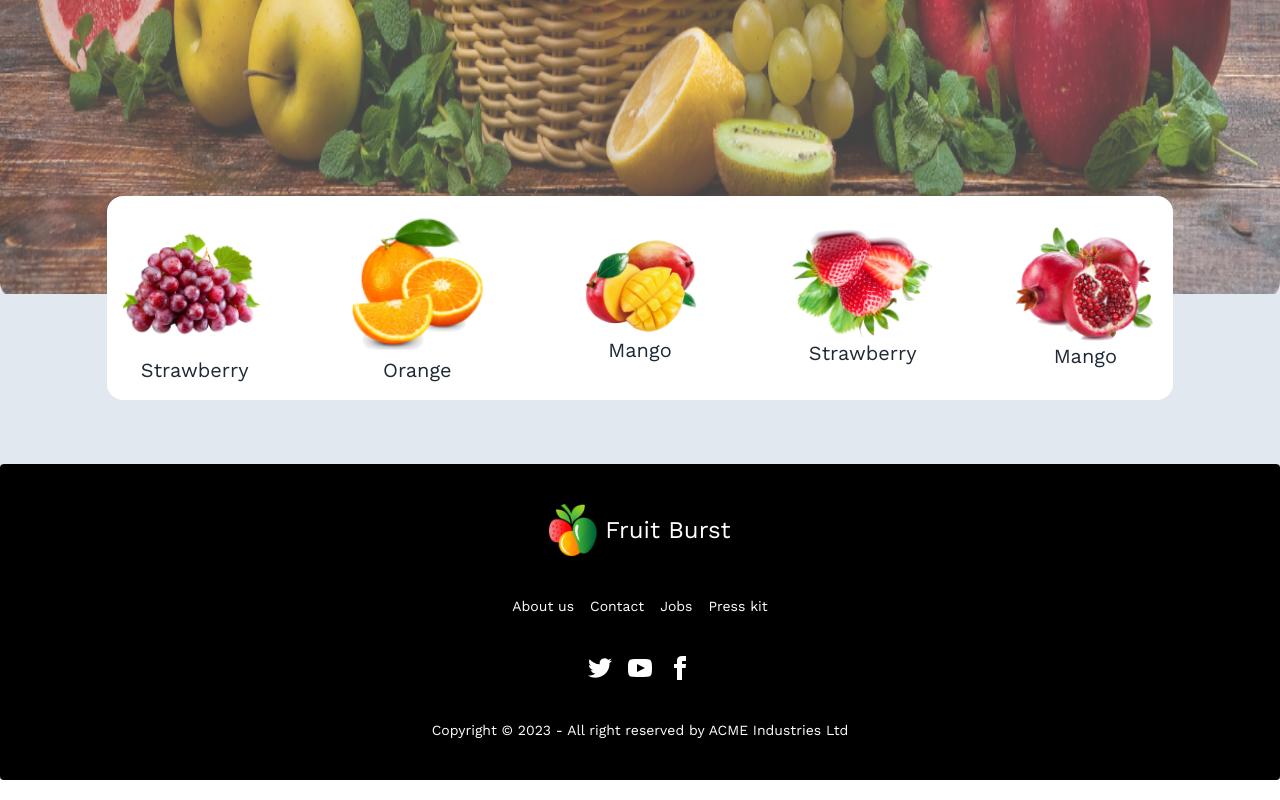
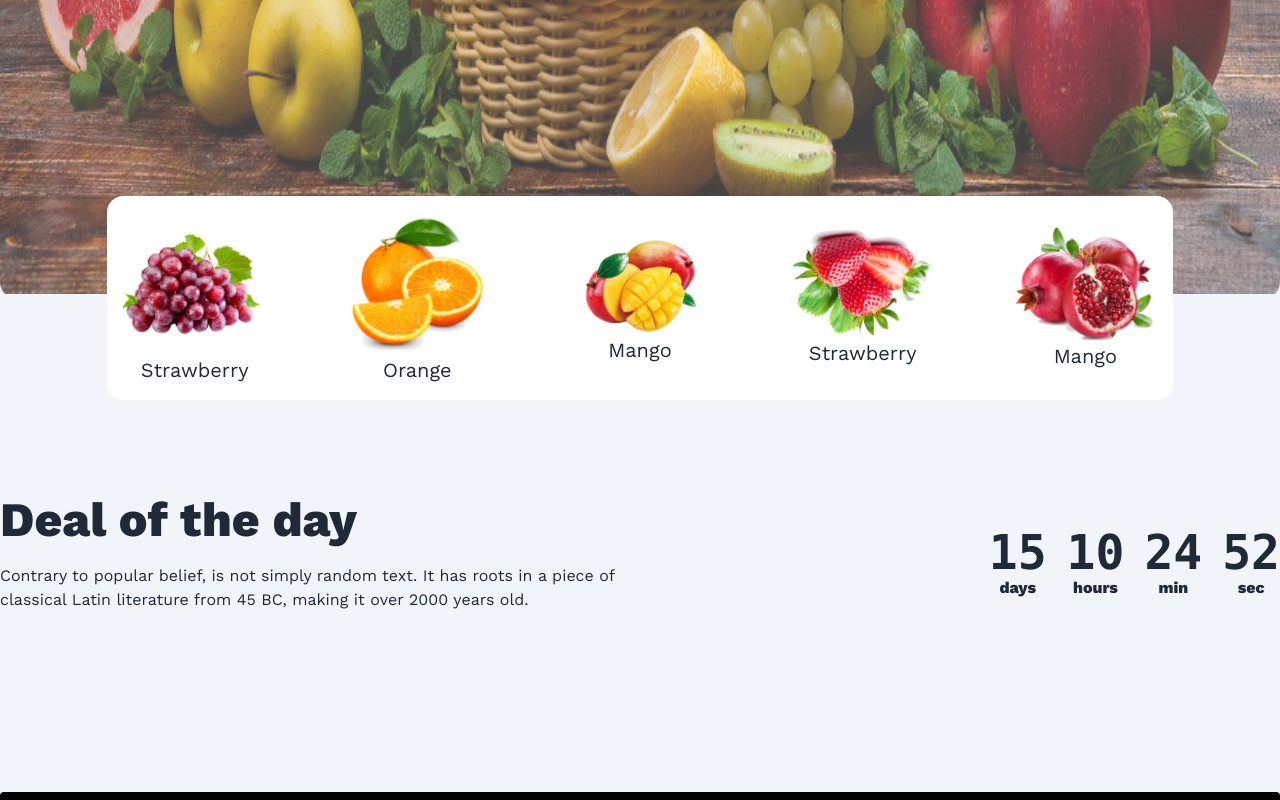
Before and after one commit to freelancerjoynal/assignment-three-fruit-blust, a plain HTML site: page index.html in a window 1280 px wide. Shown: the part 806-1606 px from the top of the page. Drawn offline with nearby package versions, Linux system fonts and the light colour scheme; grey boxes are pictures that could not be loaded.

Commit message:
deal of the day section stated and timer added

```diff
--- a/css/style.css
+++ b/css/style.css
@@ -1,6 +1,6 @@
 body{
     font-family: 'Lato', sans-serif;
-font-family: 'Work Sans', sans-serif;
+    font-family: 'Work Sans', sans-serif;
 }
 .slider-gradient {
     background: rgb(0, 0, 0);
--- a/index.html
+++ b/index.html
@@ -16,7 +16,7 @@
     <link rel="stylesheet" href="css/style.css">
 </head>
 
-<body class="bg-slate-200	">
+<body class="bg-slate-100	">
     <header class="md:py-8">
         <div class="container mx-auto px-3 md:px-0">
             <nav id="desktop" class="hidden sm:block md:bg-orange-500 rounded-full px-3">
@@ -33,13 +33,7 @@
 
                     <div class="navbar-center flex items-center bg-orange-500 w-full md:w-auto">
                         <div class="order-2 dropdown">
-                            <label tabindex="0" class="btn btn-ghost lg:hidden">
-                                <svg xmlns="http://www.w3.org/2000/svg" class="h-5 w-5" fill="none" viewBox="0 0 24 24"
-                                    stroke="currentColor">
-                                    <path stroke-linecap="round" stroke-linejoin="round" stroke-width="2"
-                                        d="M4 6h16M4 12h8m-8 6h16" />
-                                </svg>
-                            </label>
+
                             <ul tabindex="0"
                                 class="menu menu-sm dropdown-content mt-3 z-[1] p-2 shadow rounded-box w-52">
                                 <li><a>Item 1</a></li>
@@ -103,7 +97,8 @@
                     <div class="absolute h-full w-full slider-gradient rounded">
                         <div class="h-full items-center justify-center mt-3 lg:mt-16 text-center text-white ">
                             <h3 class="text-2xl  lg:text-7xl font-bold">Exotic tastes at your <br> doorstep</h3>
-                            <p class="text-sm lg:text-2xl font-normal lg:my-5">We supply highly quality organic products</p>
+                            <p class="text-sm lg:text-2xl font-normal lg:my-5">We supply highly quality organic products
+                            </p>
                             <button class="btn btn-error bg-orange-500 text-white lg:my-5">Shop Now</button>
                         </div>
                     </div>
@@ -117,7 +112,8 @@
                     <div class="absolute h-full w-full slider-gradient rounded">
                         <div class="h-full items-center justify-center mt-3 lg:mt-16 text-center text-white ">
                             <h3 class="text-2xl  lg:text-7xl font-bold">Exotic tastes at your <br> doorstep</h3>
-                            <p class="text-sm lg:text-2xl font-normal lg:my-5">We supply highly quality organic products</p>
+                            <p class="text-sm lg:text-2xl font-normal lg:my-5">We supply highly quality organic products
+                            </p>
                             <button class="btn btn-error bg-orange-500 text-white lg:my-5">Shop Now</button>
                         </div>
                     </div>
@@ -131,7 +127,8 @@
                     <div class="absolute h-full w-full slider-gradient rounded">
                         <div class="h-full items-center justify-center mt-3 lg:mt-16 text-center text-white ">
                             <h3 class="text-2xl  lg:text-7xl font-bold">Exotic tastes at your <br> doorstep</h3>
-                            <p class="text-sm lg:text-2xl font-normal lg:my-5">We supply highly quality organic products</p>
+                            <p class="text-sm lg:text-2xl font-normal lg:my-5">We supply highly quality organic products
+                            </p>
                             <button class="btn btn-error bg-orange-500 text-white lg:my-5">Shop Now</button>
                         </div>
                     </div>
@@ -145,7 +142,8 @@
                     <div class="absolute h-full w-full slider-gradient rounded">
                         <div class="h-full items-center justify-center mt-3 lg:mt-16 text-center text-white ">
                             <h3 class="text-2xl  lg:text-7xl font-bold">Exotic tastes at your <br> doorstep</h3>
-                            <p class="text-sm lg:text-2xl font-normal lg:my-5">We supply highly quality organic products</p>
+                            <p class="text-sm lg:text-2xl font-normal lg:my-5">We supply highly quality organic products
+                            </p>
                             <button class="btn btn-error bg-orange-500 text-white lg:my-5">Shop Now</button>
                         </div>
                     </div>
@@ -155,7 +153,7 @@
                     </div>
                 </div>
             </div>
-            <div id="featured" class="z-2 mt-neg-150 relative w-5/6 m-auto ">
+            <div id="featured" class="z-2 mt-neg-150 relative w-5/6 m-auto hidden md:block">
                 <div class=" m-auto bg-white rounded-box p-4">
                     <div class="flex justify-between items-center">
                         <div class="item">
@@ -183,6 +181,50 @@
             </div>
         </div>
     </section>
+    <section id="deals" class="py-24">
+        <div class="container mx-auto px-3 md:px-0">
+
+            <!-- Delas data and timer -->
+            <div class="grid lg:grid-cols-2 gap-2">
+                <div class="heading">
+                    <h2 class="text-5xl font-bold">Deal of the day</h2>
+                    <p class="text-base py-5">Contrary to popular belief, is not simply random text. It has roots in a piece
+                        of classical Latin
+                        literature from 45 BC, making it over 2000 years old.</p>
+                </div>
+                <div class="timer m-auto lg:ml-auto lg:mr-0 font-bold">
+                    <div class="grid grid-flow-col gap-5 text-center auto-cols-max">
+                        <div class="flex flex-col">
+                            <span class="countdown font-mono text-5xl">
+                                <span style="--value:15;"></span>
+                            </span>
+                            days
+                        </div>
+                        <div class="flex flex-col">
+                            <span class="countdown font-mono text-5xl">
+                                <span style="--value:10;"></span>
+                            </span>
+                            hours
+                        </div>
+                        <div class="flex flex-col">
+                            <span class="countdown font-mono text-5xl">
+                                <span style="--value:24;"></span>
+                            </span>
+                            min
+                        </div>
+                        <div class="flex flex-col">
+                            <span class="countdown font-mono text-5xl">
+                                <span style="--value:52;"></span>
+                            </span>
+                            sec
+                        </div>
+                    </div>
+                </div>
+            </div>
+
+            <!-- Deal of the day cards -->
+        </div>
+    </section>
 
     <footer class="footer footer-center p-10 bg-black text-base-content rounded mt-16 m-auto text-white">
         <div class="logo">
@@ -200,9 +242,24 @@
         </div>
         <div>
             <div class="grid grid-flow-col gap-4">
-            <a><svg xmlns="http://www.w3.org/2000/svg" width="24" height="24" viewBox="0 0 24 24" class="fill-current"><path d="M24 4.557c-.883.392-1.832.656-2.828.775 1.017-.609 1.798-1.574 2.165-2.724-.951.564-2.005.974-3.127 1.195-.897-.957-2.178-1.555-3.594-1.555-3.179 0-5.515 2.966-4.797 6.045-4.091-.205-7.719-2.165-10.148-5.144-1.29 2.213-.669 5.108 1.523 6.574-.806-.026-1.566-.247-2.229-.616-.054 2.281 1.581 4.415 3.949 4.89-.693.188-1.452.232-2.224.084.626 1.956 2.444 3.379 4.6 3.419-2.07 1.623-4.678 2.348-7.29 2.04 2.179 1.397 4.768 2.212 7.548 2.212 9.142 0 14.307-7.721 13.995-14.646.962-.695 1.797-1.562 2.457-2.549z"></path></svg></a>
-            <a><svg xmlns="http://www.w3.org/2000/svg" width="24" height="24" viewBox="0 0 24 24" class="fill-current"><path d="M19.615 3.184c-3.604-.246-11.631-.245-15.23 0-3.897.266-4.356 2.62-4.385 8.816.029 6.185.484 8.549 4.385 8.816 3.6.245 11.626.246 15.23 0 3.897-.266 4.356-2.62 4.385-8.816-.029-6.185-.484-8.549-4.385-8.816zm-10.615 12.816v-8l8 3.993-8 4.007z"></path></svg></a>
-            <a><svg xmlns="http://www.w3.org/2000/svg" width="24" height="24" viewBox="0 0 24 24" class="fill-current"><path d="M9 8h-3v4h3v12h5v-12h3.642l.358-4h-4v-1.667c0-.955.192-1.333 1.115-1.333h2.885v-5h-3.808c-3.596 0-5.192 1.583-5.192 4.615v3.385z"></path></svg></a>
+                <a><svg xmlns="http://www.w3.org/2000/svg" width="24" height="24" viewBox="0 0 24 24"
+                        class="fill-current">
+                        <path
+                            d="M24 4.557c-.883.392-1.832.656-2.828.775 1.017-.609 1.798-1.574 2.165-2.724-.951.564-2.005.974-3.127 1.195-.897-.957-2.178-1.555-3.594-1.555-3.179 0-5.515 2.966-4.797 6.045-4.091-.205-7.719-2.165-10.148-5.144-1.29 2.213-.669 5.108 1.523 6.574-.806-.026-1.566-.247-2.229-.616-.054 2.281 1.581 4.415 3.949 4.89-.693.188-1.452.232-2.224.084.626 1.956 2.444 3.379 4.6 3.419-2.07 1.623-4.678 2.348-7.29 2.04 2.179 1.397 4.768 2.212 7.548 2.212 9.142 0 14.307-7.721 13.995-14.646.962-.695 1.797-1.562 2.457-2.549z">
+                        </path>
+                    </svg></a>
+                <a><svg xmlns="http://www.w3.org/2000/svg" width="24" height="24" viewBox="0 0 24 24"
+                        class="fill-current">
+                        <path
+                            d="M19.615 3.184c-3.604-.246-11.631-.245-15.23 0-3.897.266-4.356 2.62-4.385 8.816.029 6.185.484 8.549 4.385 8.816 3.6.245 11.626.246 15.23 0 3.897-.266 4.356-2.62 4.385-8.816-.029-6.185-.484-8.549-4.385-8.816zm-10.615 12.816v-8l8 3.993-8 4.007z">
+                        </path>
+                    </svg></a>
+                <a><svg xmlns="http://www.w3.org/2000/svg" width="24" height="24" viewBox="0 0 24 24"
+                        class="fill-current">
+                        <path
+                            d="M9 8h-3v4h3v12h5v-12h3.642l.358-4h-4v-1.667c0-.955.192-1.333 1.115-1.333h2.885v-5h-3.808c-3.596 0-5.192 1.583-5.192 4.615v3.385z">
+                        </path>
+                    </svg></a>
             </div>
         </div>
         <div>
```
Lines whose indentation alone changed are shown as unchanged.
